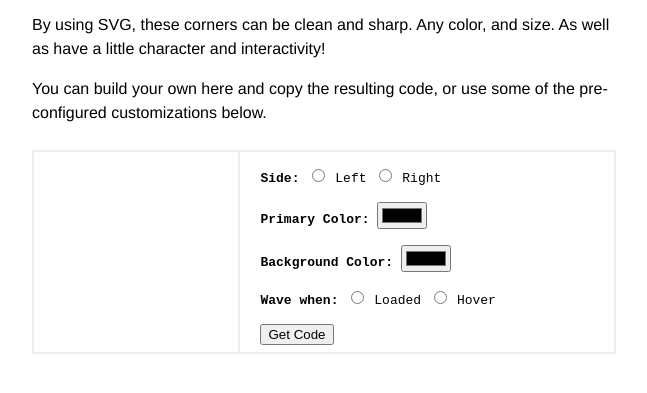
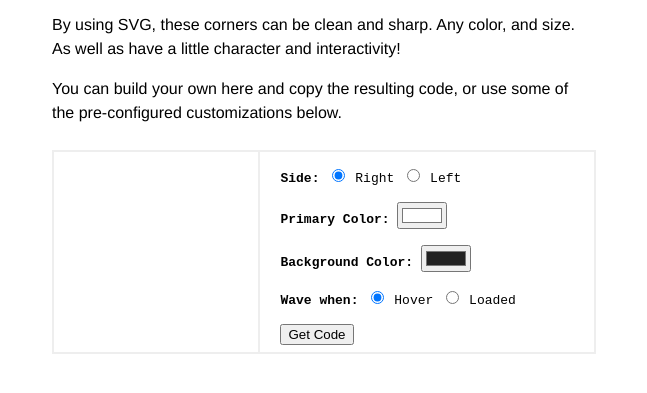
Before and after one commit to tholman/github-corners, a plain HTML site: page index.html in a window 1280 px wide. Shown: the part 199-592 px from the top of the page, without its empty margins (318-965 px from the left). Drawn offline with Linux system fonts and the light colour scheme.

Commit message:
more layout stuff

```diff
--- a/css/styles.css
+++ b/css/styles.css
@@ -23,6 +23,9 @@ p {
     max-width: 580px;
     margin: auto;
     padding-top: 50px;
+    padding-left: 20px;
+    padding-right: 20px;
+    box-sizing: border-box;
 }
 
 .builder {
--- a/index.html
+++ b/index.html
@@ -17,7 +17,7 @@
                     Github Corners
                 </h1>
                 <p>
-                    Phew, Github is over seven years old now... and is unquestionably synonomous with open source. After 7 years, those <a href="https://github.com/blog/273-github-ribbons">github ribbons</a> are more than overdue for a cleaner, more modern alternative. This is they.
+                    Phew, Github is over seven years old now... and is unquestionably synonomous with open source. After 7 years, those <a href="https://github.com/blog/273-github-ribbons">github ribbons</a> are more than overdue for a cleaner, more modern alternative. This is my take.
                 </p>
                 <p>
                     By using SVG, these corners can be clean and sharp. Any color, and size. As well as have a little character and interactivity!
@@ -33,27 +33,27 @@
                 <!-- Does the octocat sit on the left or right? -->
                 <div class="side">
                     <b>Side:</b>
+                    <input type="radio" name="side" value="right" checked>Right</input>
                     <input type="radio" name="side" value="left">Left</input>
-                    <input type="radio" name="side" value="right">Right</input>
                 </div>
 
                 <!-- The main octocats color -->
                 <div class="primary-color">
                     <b>Primary Color:</b>
-                    <input type="color" name="primary-color" value="left"></input>
+                    <input type="color" name="primary-color" value="#ffffff"></input>
                 </div>
 
                 <!-- Is background color -->
                 <div class="background-color">
                     <b>Background Color:</b>
-                    <input type="color" name="background-color" value="left"></input>
+                    <input type="color" name="background-color" value="#222222"></input>
                 </div>
 
                 <!-- Does the cat wave on page load, or hover? -->
                 <div class="wave">
                     <b>Wave when:</b>
+                    <input type="radio" name="wave" value="hover" checked>Hover</input>
                     <input type="radio" name="wave" value="loaded">Loaded</input>
-                    <input type="radio" name="wave" value="hover">Hover</input>
                 </div>
 
                 <!-- Get your octocats code -->
```
Lines whose indentation alone changed are shown as unchanged.
